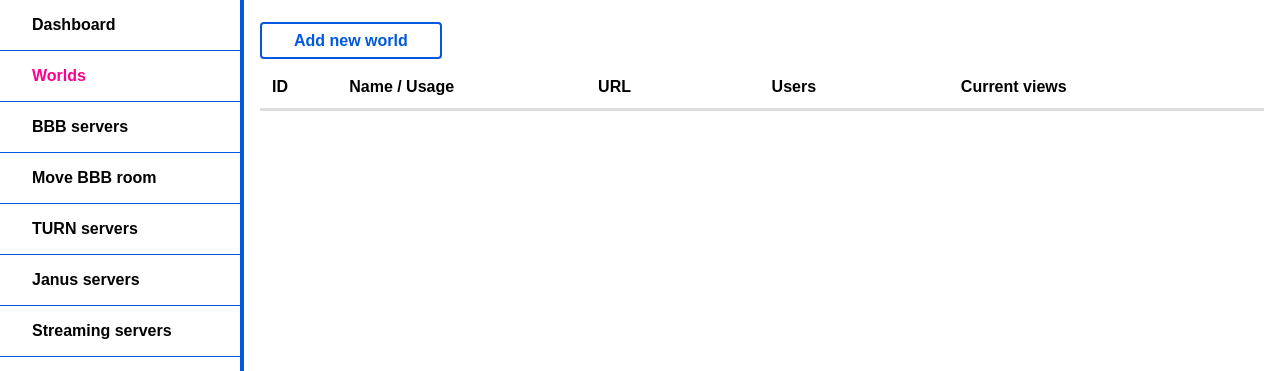
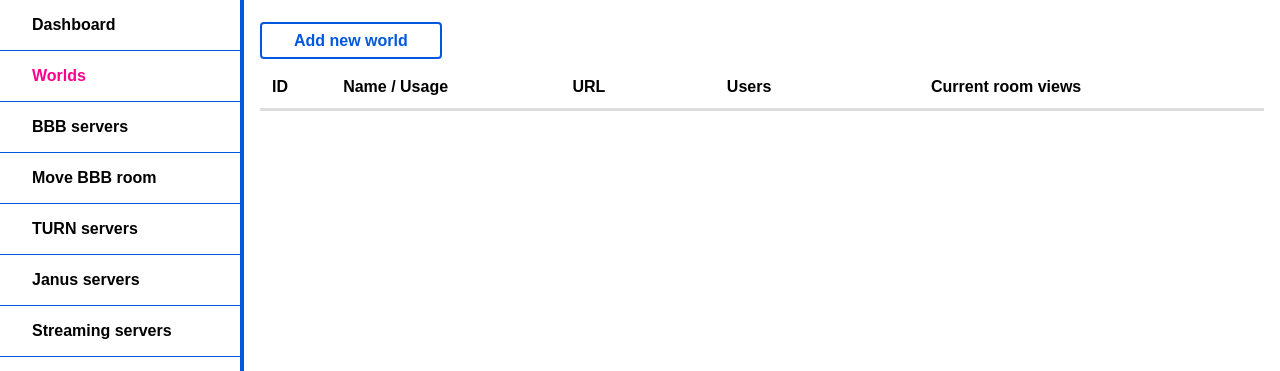
Before and after one commit to fossasia/eventyay-video, a Django app: page /control/worlds/ in a window 1280 px wide. Shown: the part 44-415 px from the top of the page. Run offline with Django 3.2, Linux system fonts and the light colour scheme; the visitor is signed in with stand-in values (Sample User, id 1); data that the repository does not hold is empty; parts of the project's set-up code (start-up, migrations or seed data) failed here and were passed over; some libraries are stand-ins or nearby versions.

Commit message:
[server] Revert usage of WorldViews in control/

```diff
--- a/server/venueless/control/templates/control/world_list.html
+++ b/server/venueless/control/templates/control/world_list.html
@@ -15,7 +15,7 @@
         <th>{% trans "Name" %} / {% trans "Usage" %}</th>
         <th>{% trans "URL" %}</th>
         <th class="text-right">{% trans "Users" %}</th>
-        <th class="text-right">{% trans "Current views" %}</th>
+        <th class="text-right">{% trans "Current room views" %}</th>
         <th></th>
         <th></th>
         <th></th>
--- a/server/venueless/control/views.py
+++ b/server/venueless/control/views.py
@@ -40,7 +40,7 @@ from venueless.core.models import (
     World,
 )
 
-from ..core.models.world import PlannedUsage, WorldView
+from ..core.models.world import PlannedUsage
 from ..core.services.bbb import get_url
 from .forms import (
     BBBMoveRoomForm,
@@ -151,13 +151,13 @@ class WorldList(AdminBase, ListView):
         World.objects.annotate(
             user_count=Count("user"),
             current_view_count=Subquery(
-                WorldView.objects.filter(
-                    world=OuterRef("pk"),
+                RoomView.objects.filter(
+                    room__world=OuterRef("pk"),
                     start__gt=now() - datetime.timedelta(hours=24),
                     end__isnull=True,
                 )
                 .order_by()
-                .values("world")
+                .values("room__world")
                 .annotate(c=Count("*"))
                 .values("c")
             ),
```
